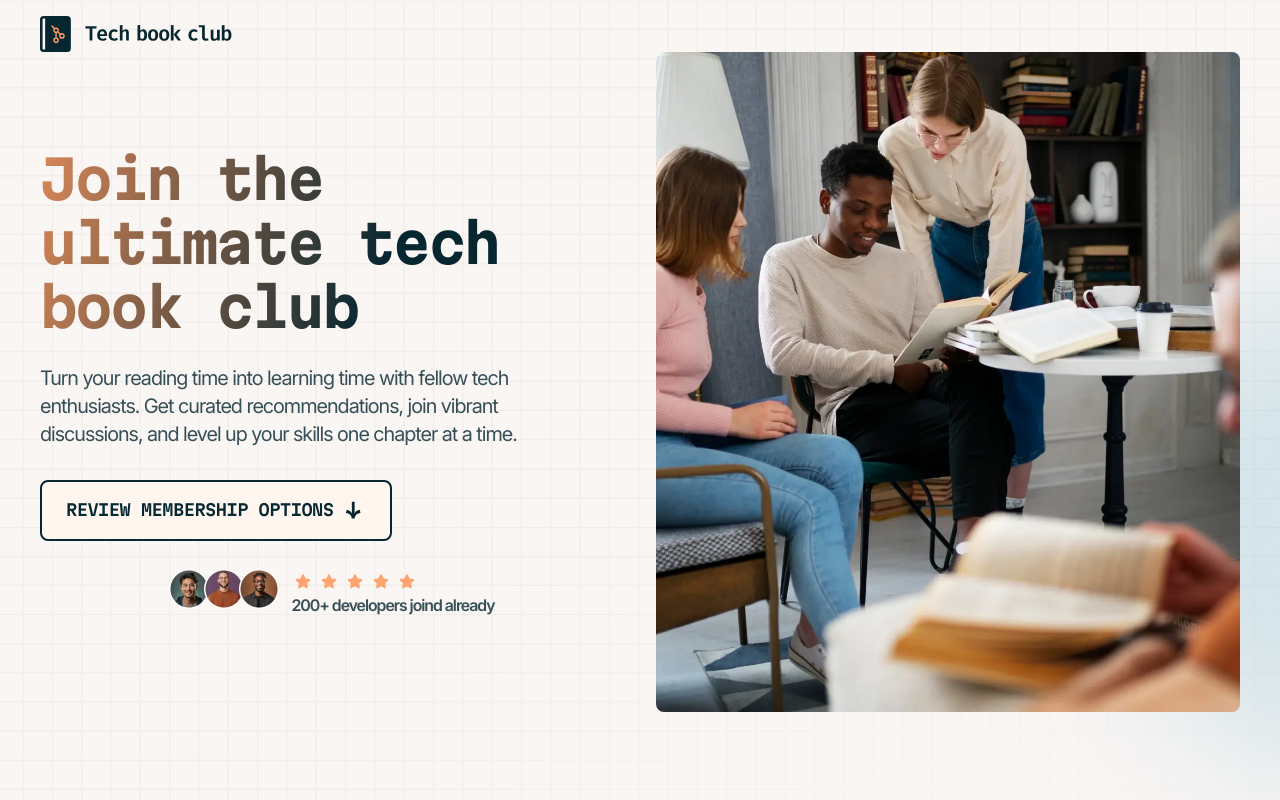
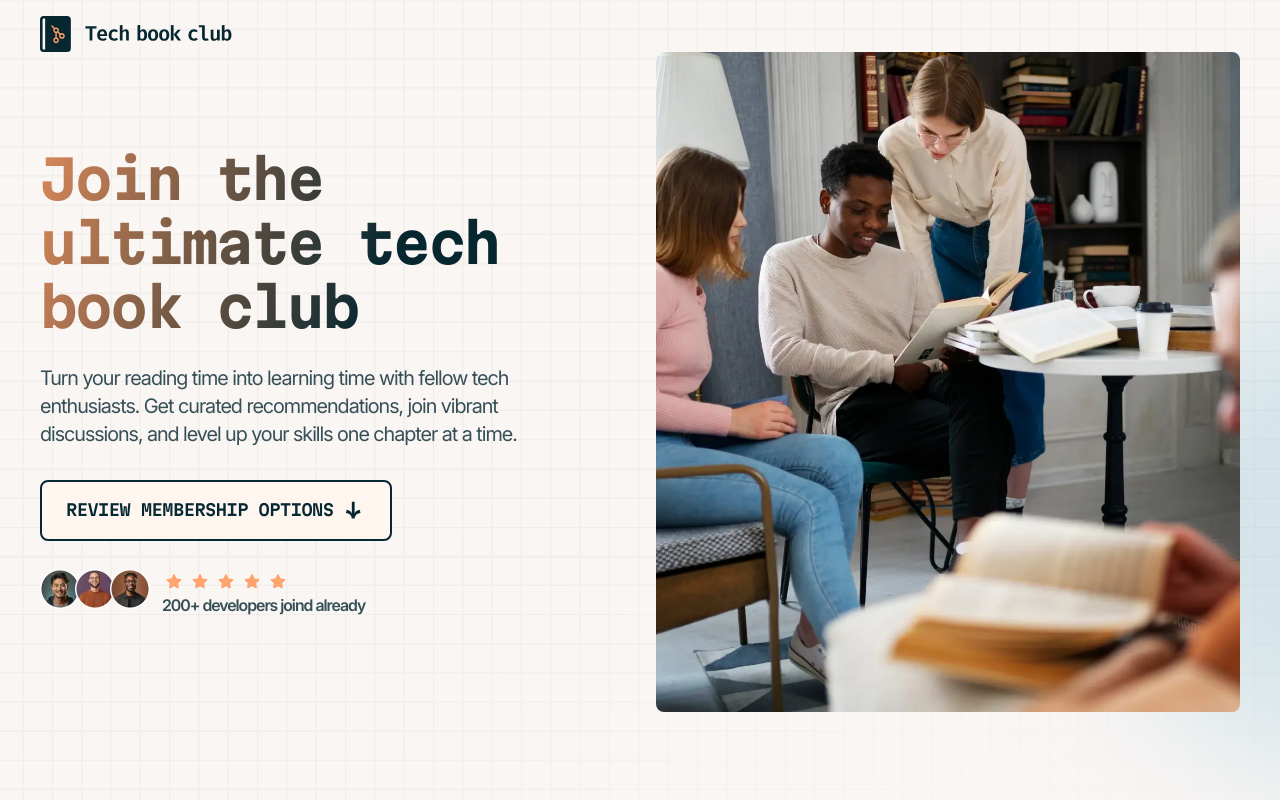
Before and after one commit to cgojk/tech_book, a React (Vite) app: page / in a window 1280 px wide. Shown: the top 800 px of the page. Built offline with nearby package versions, Linux system fonts and the light colour scheme.

Commit message:
udating some styles

```diff
--- a/src/styles/_base.scss
+++ b/src/styles/_base.scss
@@ -117,7 +117,7 @@ main{
     gap: var(--spacing-150);
     margin-top: var(--spacing-250);
     margin-bottom:var(--spacing-800);
-    justify-content: center;
+    // justify-content: center;
 }
 .testimonial-avatar{
     width:110px;
@@ -432,6 +432,7 @@ color: var(--clr-neutral-0);
 
     .testimonials{
         margin-bottom:var(--spacing-800);
+        justify-content: center;
     }
 }
 
--- a/src/styles/_queries.scss
+++ b/src/styles/_queries.scss
@@ -41,6 +41,10 @@
         display:grid;
         grid-template-columns: repeat(2, 1fr);
         gap: var(--spacing-400);
+
+        .testimonials{
+            text-align: left;
+        }
     }
     .info__hero{
         margin-top:var(--spacing-600);
```
